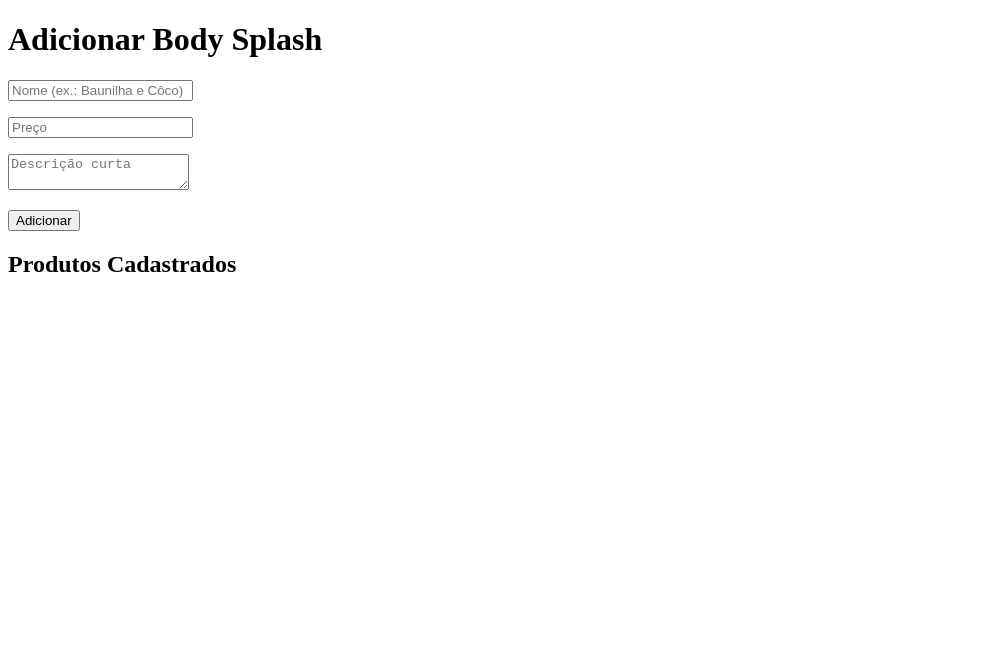
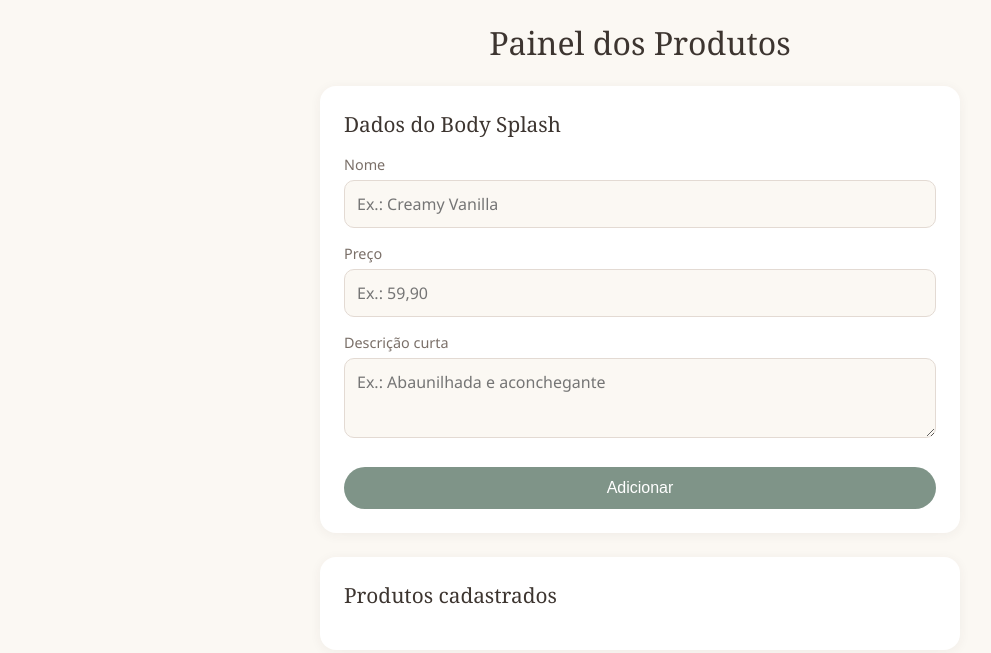
Before and after one commit to nathstorch/projeto-vitrine, a website: page public/admin.html in a window 1280 px wide. Shown: the whole page, without its empty margins (0-991 px from the left). Drawn offline with Linux system fonts and the light colour scheme; no server answers.

Commit message:
Criando style para o Painel

```diff
--- a/public/admin.html
+++ b/public/admin.html
@@ -5,20 +5,35 @@
     <meta charset="UTF-8">
     <meta name="viewport" content="width=device-width, initial-scale=1.0">
     <title>Painel</title>
+    <link rel="stylesheet" href="css/admin.css">
 </head>
+
 <body>
-    <h1>Adicionar Body Splash</h1>
+<main class="painel">
+    <h1>Painel dos Produtos</h1>
 
-    <form id="form-produto">
-        <p><input type="text" id="nome" placeholder="Nome (ex.: Baunilha e Côco)" required></p>
-        <p><input type="number" id="preco" placeholder="Preço" step="0.01" required></p>
-        <p><textarea id="descricao" placeholder="Descrição curta"></textarea></p>
-        <button type="submit" id="botao-salvar">Adicionar</button>
-    </form>
+    <section class="caixa">
+        <h2>Dados do Body Splash</h2>
 
-    <h2>Produtos Cadastrados</h2>
-    <div id="lista-admin"></div>
+        <form id="form-produto">
+            <label for="nome">Nome</label>
+            <input type="text" id="nome" placeholder="Ex.: Creamy Vanilla" required>
 
-    <script src="js/admin.js"></script>
+            <label for="preco">Preço</label>
+            <input type="number" id="preco" placeholder="Ex.: 59,90" step="0.01" required>
+
+            <label for="nome">Descrição curta</label>
+            <textarea id="descricao" placeholder="Ex.: Abaunilhada e aconchegante" required></textarea>
+
+            <button type="submit" id="botao-salvar" class="botao botao--principal">Adicionar</button>
+        </form>
+    </section>
+    <section class="caixa">
+        <h2> Produtos cadastrados</h2>
+        <div id="lista-admin"></div>
+    </section>
+</main>
+
+<script src="js/admin.js"></script>
 </body>
 </html>
--- /dev/null
+++ b/public/css/admin.css
@@ -0,0 +1,153 @@
+:root {
+  --fundo: #FBF8F3;
+  --caixa: #FFFFFF;
+  --rosado: #F5EDE8;
+  --verde: #7F9488;
+  --verde-escuro: #66796D;
+  --texto: #3D3530;
+  --texto-suave: #7A6F68;
+  --perigo: #B5655E;
+}
+
+* {
+    box-sizing: border-box;
+}
+
+body {
+    margin: 0;
+    background: var(--fundo);
+    color: var(--texto);
+    font-family: 'Segoe UI', Arial, sans-serif;
+}
+
+.painel {
+  max-width: 640px;
+  margin: 0 auto;
+  padding: 32px 16ps 64px;
+}
+
+h1, h2 {
+    font-family: Georgia, serif;
+    font-weight: normal;
+}
+
+h1 {
+    text-align: center;
+    font-size: 2rem;
+}
+
+h2 {
+    font-size: 1.3rem;
+    margin-top: 0;
+}
+
+.caixa {
+    background: var(--caixa);
+    border-radius: 16px;
+    padding: 24px;
+    margin-bottom: 24px;
+    box-shadow: 0 2px 12px rgba(61, 53, 48, 0.06);
+}
+
+label {
+    display: block;
+    margin: 16px 0 6px;
+    font-size: 0.9rem;
+    color: var(--texto-suave);
+}
+
+input, textarea {
+    width: 100%;
+    padding: 12px;
+    border: 1px solid #E3DAD3;
+    border-radius: 10px;
+    font-size: 1rem;
+    font-family: inherit;
+    background: var(--fundo);
+}
+
+input:focus, textarea:focus {
+    outline: 2px solid var(--verde);
+    border-color: var(--verde);
+}
+
+textarea {
+    min-height: 80px;
+    resize: vertical;
+}
+
+.botao {
+    border: none;
+    border-radius: 999px;
+    padding: 12px 24px;
+    font-size: 1rem;
+    cursor: pointer;
+    transition: box-shadow 0.2s ease, transform 0.2s ease;
+}
+
+.botao:hover {
+    box-shadow: 0 6px 14px rgba(61, 53, 48, 0.18);
+    transform: translateY(-2px);
+}
+
+.botao:active {
+    transform: translateY(0);
+    box-shadow: 0 2px 6px rgba(61, 53, 48, 0.15);
+}
+
+.botao--principal {
+    width: 100%;
+    margin-top: 24px;
+    color: white;
+    background: var(--verde);
+}
+
+.botao--principal:hover {
+    background: var(--verde-escuro);
+}
+
+.item {
+    display: flex;
+    justify-content: space-between;
+    align-items: center;
+    gap: 12px;
+    padding: 14px 16px;
+    margin-bottom: 10px;
+    background: var(--rosado);
+    border-radius: 12px;
+}
+
+.item__info {
+    display: flex;
+    flex-direction: column;
+    gap: 2px;
+}
+
+.item__info span {
+    color: var(--texto-suave);
+    font-size: 0.9rem;
+}
+
+.item__botoes {
+    display: flex;
+    gap: 8px;
+}
+
+.botao--editar {
+    background: white;
+    color: var(--texto);
+    border: 1px solid var (--texto);
+    padding: 8px 16px;
+}
+
+.botao--excluir {
+    background: white;
+    color: var(--perigo);
+    border: 1px solid var (--perigo);
+    padding: 8px 16px;
+}
+
+.vazio {
+    color: var(--texto-suave);
+    text-align: center;
+}
--- a/public/js/admin.js
+++ b/public/js/admin.js
@@ -44,13 +44,23 @@ async function carregarLista() {
     const lista = document.getElementById('lista-admin');
     lista.innerHTML = '';
 
+    if (produtos.length === 0) {
+        lista.innerHTML = '<p class="vazio">Nenhum produto cadastrado ainda.</p>';
+        return;
+    }
+
     produtos.forEach(produto => {
         lista.innerHTML += `
-        <p>
-        ${produto.nome} - R$ ${produto.preco.toFixed(2)}
-        <button type="button" onclick="excluirProduto(${produto.id})">Excluir</button>
-        <button type="button" onclick="editarProduto(${produto.id})">Editar</button>
-        </p>
+            <div class="item">
+                <div class="item__info">
+                    <strong>${produto.nome}</strong>
+                    <span>R$ ${produto.preco.toFixed(2)}</span>
+                </div>
+                <div class="item__botoes">
+                    <button type="button" class="botao botao--editar" onclick="editarProduto(${produto.id})">Editar</button>
+                    <button type="button" class="botao botao--excluir" onclick="excluirProduto(${produto.id})">Excluir</button>
+                </div>
+            </div>
         `;
     });
 }
```
